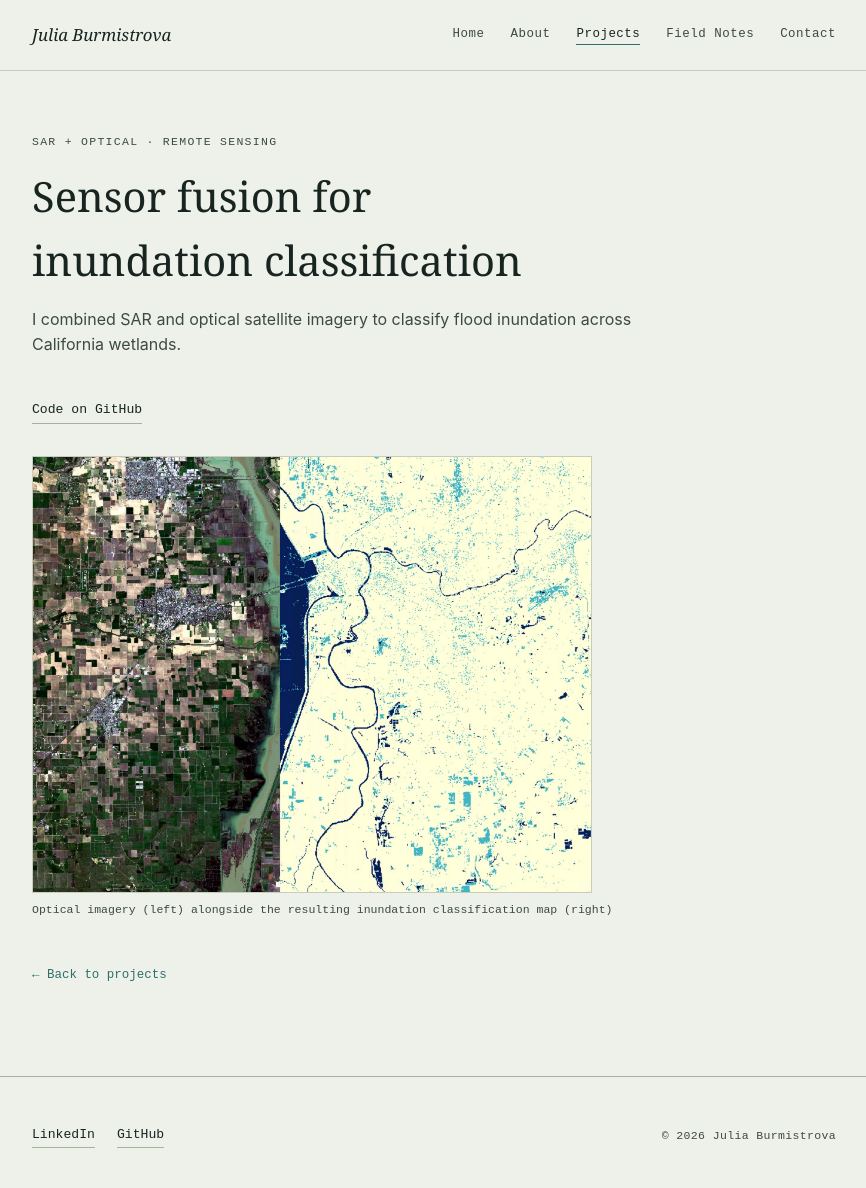
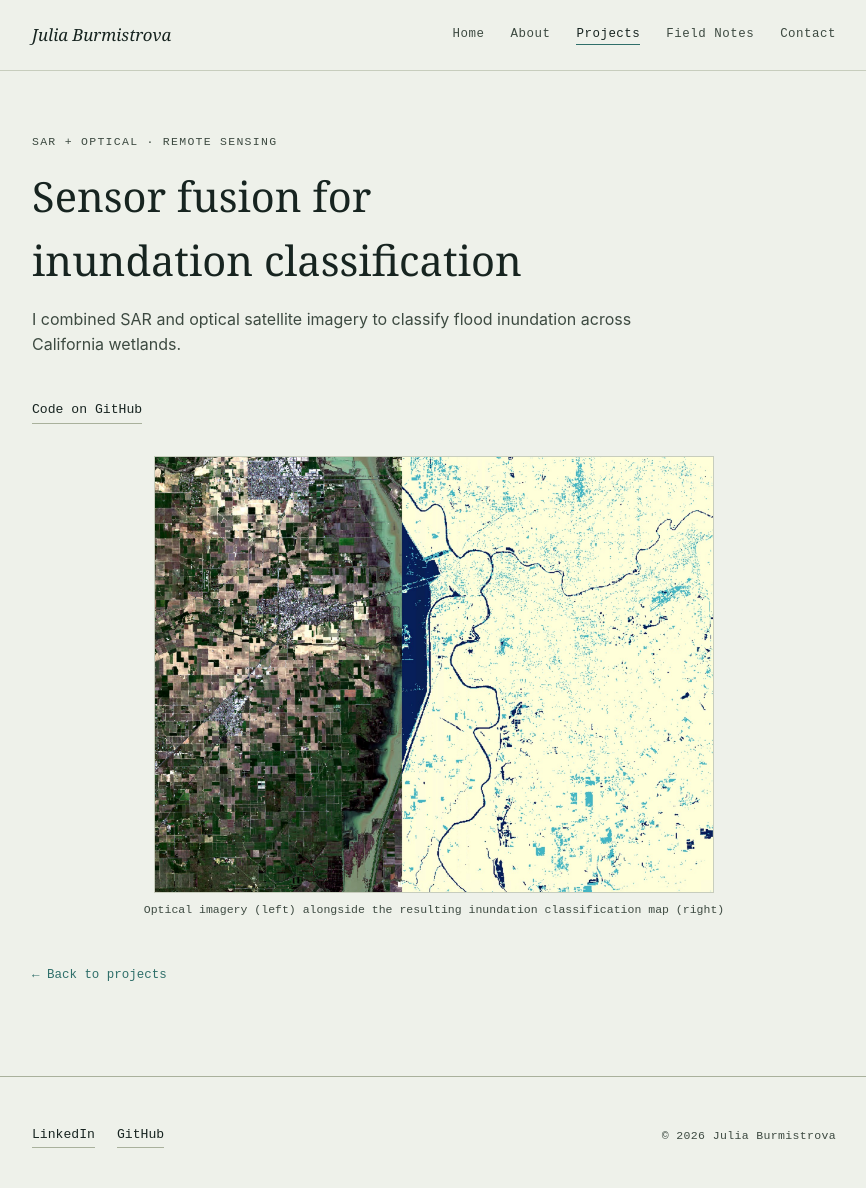
Before and after one commit to jburmistrova/jburmistrova.github.io, a Jekyll site: the page built from projects/inundation-classification/index.html, in a window 1280 px wide. Shown: the whole page, without its empty margins (206-1072 px from the left). Built offline with Jekyll 4.4.1, drawn with Linux system fonts in a browser that asks for light colours.

Commit message:
Center project images and captions

```diff
--- a/css/main.css
+++ b/css/main.css
@@ -329,12 +329,13 @@ section.gallery { padding: 34px 0 90px; }
 
 /* project detail page */
 section.project-detail { padding: 34px 0 90px; }
-section.project-detail figure { margin: 0 0 40px; }
+section.project-detail figure { margin: 0 0 40px; text-align: center; }
 section.project-detail figure img {
 	width: 100%;
 	max-width: 560px;
 	height: auto;
 	display: block;
+	margin: 0 auto;
 	border: 1px solid var(--line);
 }
 section.project-detail figcaption {
```
